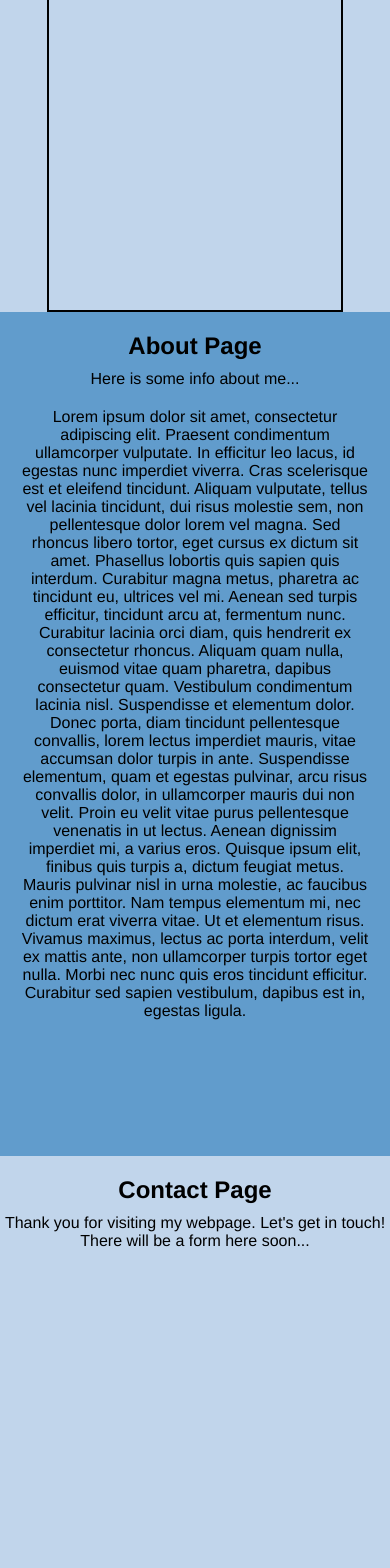
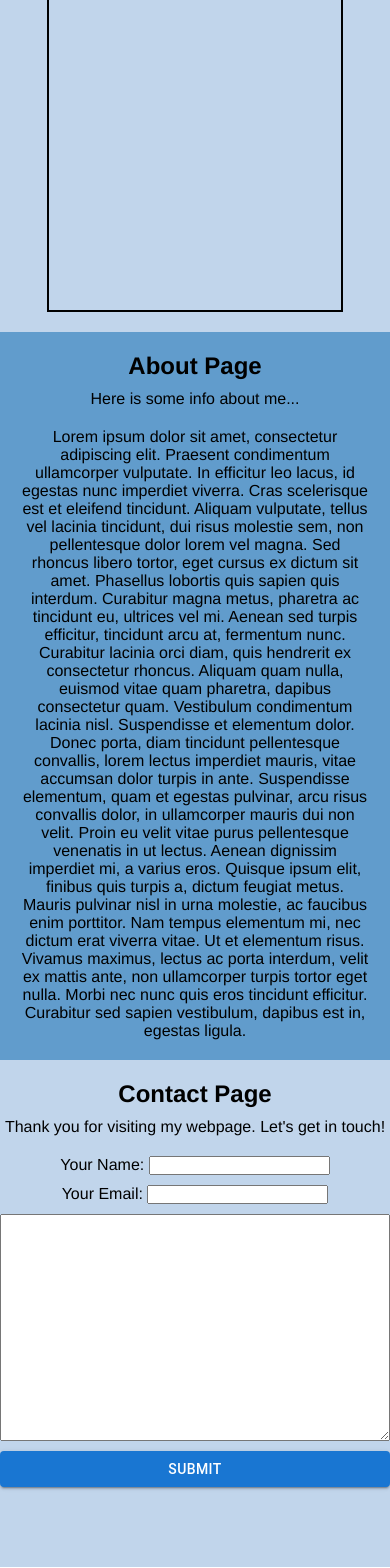
Before and after one commit to amberhunt955/portfolio, a React (Create React App) app: page / in a window 390 px wide. Shown: the part 1799-3367 px from the top of the page. Built offline with nearby package versions, Linux system fonts and the light colour scheme.

Commit message:
form layout and mobile styling

```diff
--- a/src/assets/global.css
+++ b/src/assets/global.css
@@ -9,7 +9,7 @@
   min-height: 100vh;
   display: flex;
   flex-direction: column;
-  background-color: #EFEFEF;
+  background-color: #C1D5EB;
 }
 
 .nav {
--- a/src/components/Contact.js
+++ b/src/components/Contact.js
@@ -1,9 +1,12 @@
+import Form from "./Form";
+
 function Contact() {
   return (
     <div id="contact-section">
       <header className="section-header">
         <h2>Contact Page</h2>
-        <p>Thank you for visiting my webpage. Let's get in touch! There will be a form here soon...</p>
+        <p>Thank you for visiting my webpage. Let's get in touch!</p>
+        <Form />
       </header>
     </div>
   );
--- /dev/null
+++ b/src/components/Form.js
@@ -0,0 +1,14 @@
+import { Button } from "@mui/material";
+
+function Form() {
+    return (
+        <form>
+            <label for="name">Your Name: <input id="name" name="name" type="text" required /></label>
+            <label for="email">Your Email: <input id="email" name="email" type="email" required /></label>
+            <textarea id="message" name="message" rows="15" cols="50" required></textarea>
+            <Button variant="contained" type="submit" value="Submit">Submit</Button>
+        </form>
+    )
+}
+
+export default Form;
--- a/src/components/components.css
+++ b/src/components/components.css
@@ -37,3 +37,10 @@
 h2 {
     padding-bottom: 10px;
 }
+
+form {
+    display: flex;
+    flex-direction: column;
+    gap: 10px;
+    margin-top: 20px;
+}
--- a/src/pages/pages.css
+++ b/src/pages/pages.css
@@ -57,6 +57,23 @@
     background: url("../assets/welcome-background.jpg") no-repeat top fixed;
     background-size: contain;
   }
+
+  #projects-section {
+    max-height: fit-content;
+    padding-bottom: 20px;
+  }
+
+  #about-section {
+    max-height: fit-content;
+    min-height: fit-content;
+    padding-bottom: 20px;
+  }
+
+  #contact-section {
+    max-height: fit-content;
+    min-height: fit-content;
+    padding-bottom: 60px;
+  }
 }
 
 @media only screen and (max-width: 540px) {
```
